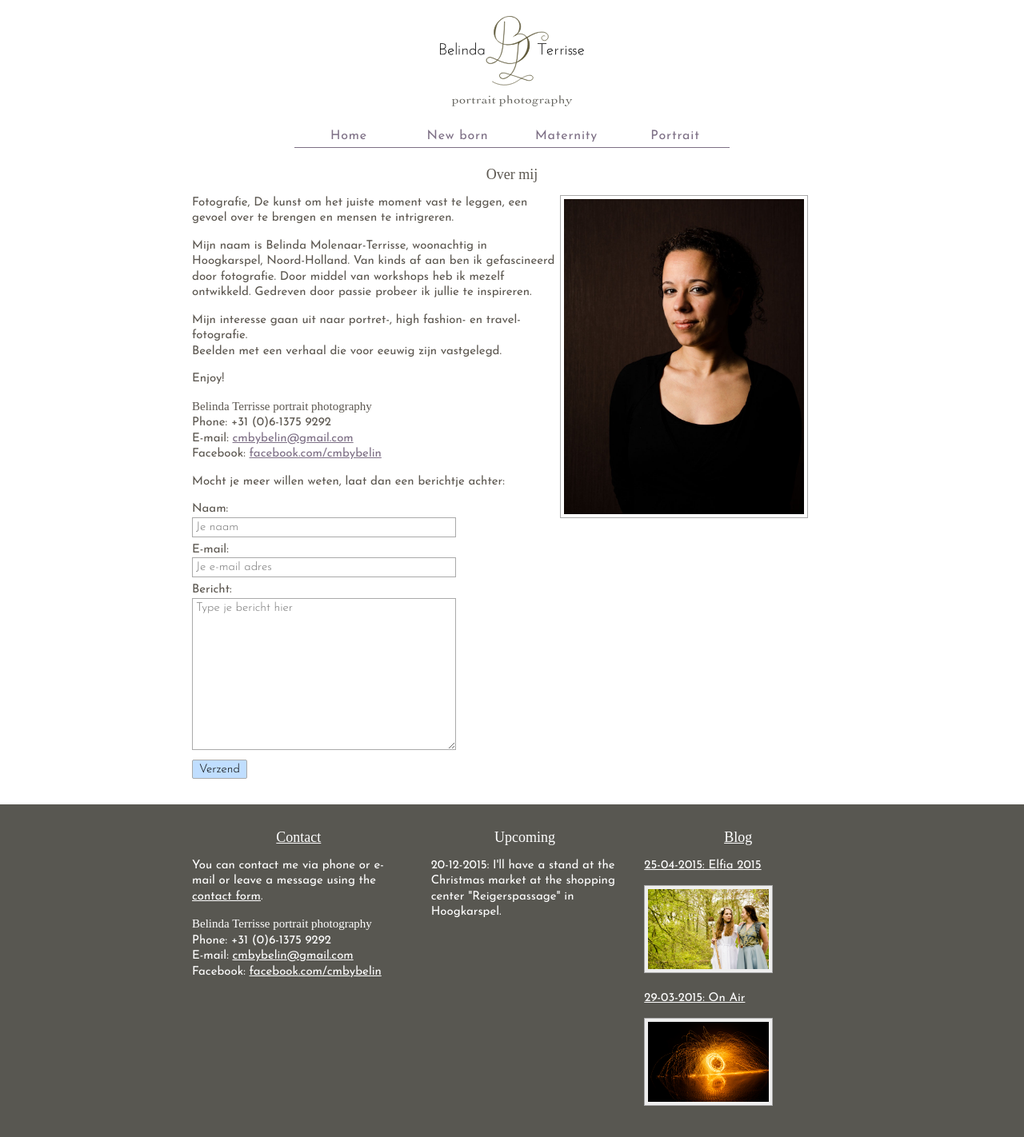
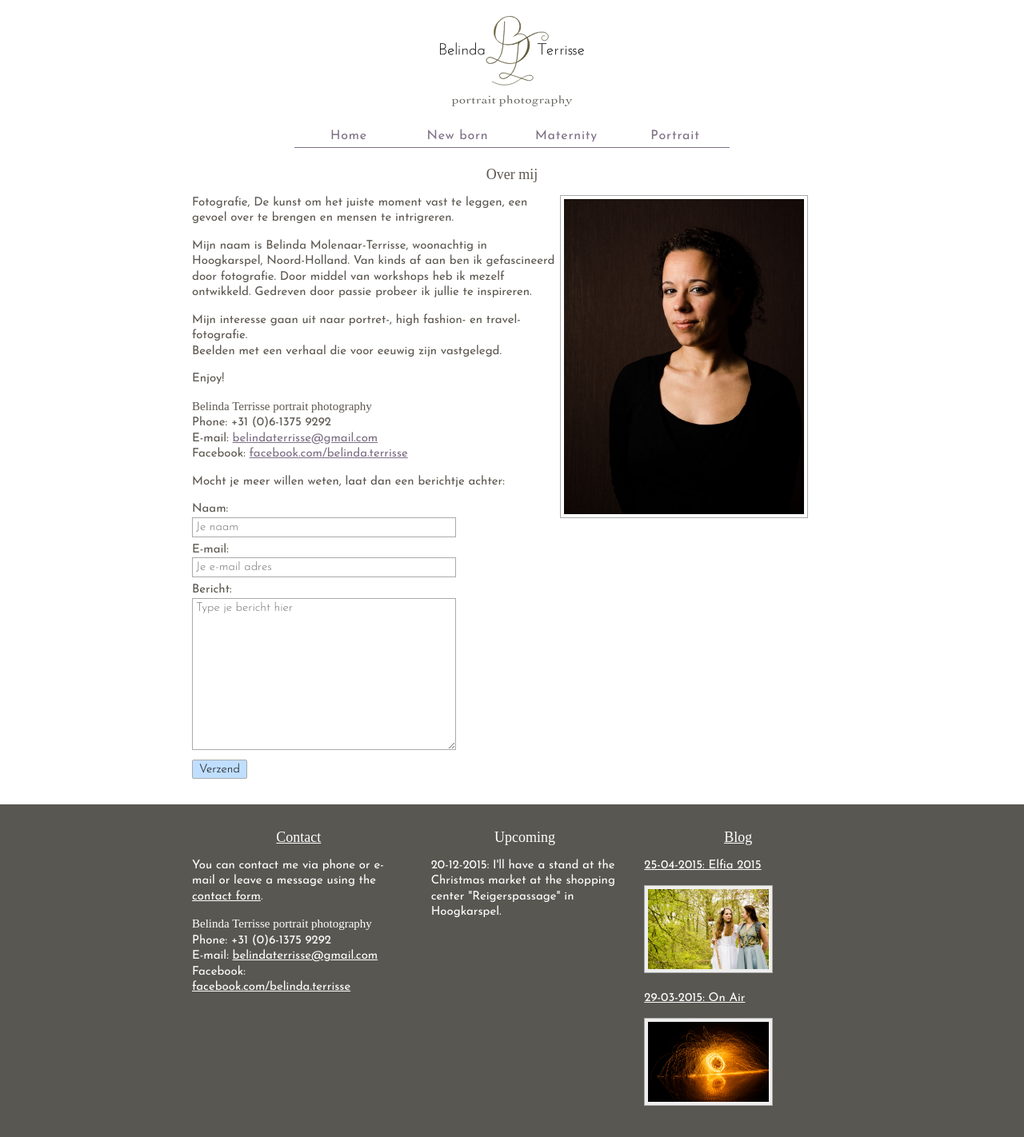
Before and after one commit to cmbybelin/cmbybelin.github.io, a Jekyll site: the page built from contact.md, in a window 1280 px wide. Shown: the whole page at 80% size. Built offline with Jekyll 4.4.1, drawn with Linux system fonts in a browser that asks for light colours; nearby versions of some CDN libraries; some web fonts are replaced.

Commit message:
vcard info in one place.

```diff
--- a/_includes/footer.html
+++ b/_includes/footer.html
@@ -3,12 +3,9 @@
  <section>
   <h2><a href="contact.html">Contact</a></h2>
   <p>You can contact me via phone or e-mail or leave a message using the <a href="/contact.html">contact form</a>.
-  <p class="vcard">
-   <span class="fn org">Belinda Terrisse portrait photography</span><br/>
-   Phone: <span class="tel">+31 (0)6-1375 9292</span><br/>
-   E-mail: <a href="mailto:cmbybelin@gmail.com" class="email">cmbybelin@gmail.com</a><br/>
-   Facebook: <a href="https://www.facebook.com/cmbybelin" class="facebook">facebook.com/cmbybelin</a>
-  </p>
+
+{% include vcard.html %}
+
  </section><section>
   <h2>Upcoming</h2>
   <p>20-12-2015: I'll have a stand at the Christmas market at the shopping center "Reigerspassage" in Hoogkarspel.</p>
--- /dev/null
+++ b/_includes/vcard.html
@@ -0,0 +1,6 @@
+<p class="vcard">
+ <span class="fn org">Belinda Terrisse portrait photography</span><br/>
+ Phone: <span class="tel">+31 (0)6-1375 9292</span><br/>
+ E-mail: <a href="mailto:belindaterrisse@gmail.com" class="email">belindaterrisse@gmail.com</a><br/>
+ Facebook: <a href="https://www.facebook.com/belinda.terrisse" class="facebook">facebook.com/belinda.terrisse</a>
+</p>
--- a/contact.md
+++ b/contact.md
@@ -17,12 +17,7 @@
 
 Enjoy!
 
-<p class="vcard">
- <span class="fn org">Belinda Terrisse portrait photography</span><br/>
- Phone: <span class="tel">+31 (0)6-1375 9292</span><br/>
- E-mail: <a href="mailto:cmbybelin@gmail.com" class="email">cmbybelin@gmail.com</a><br/>
- Facebook: <a href="https://www.facebook.com/cmbybelin" class="facebook">facebook.com/cmbybelin</a>
-</p>
+{% include vcard.html %}
 
 Mocht je meer willen weten, laat dan een berichtje achter:
 
```
